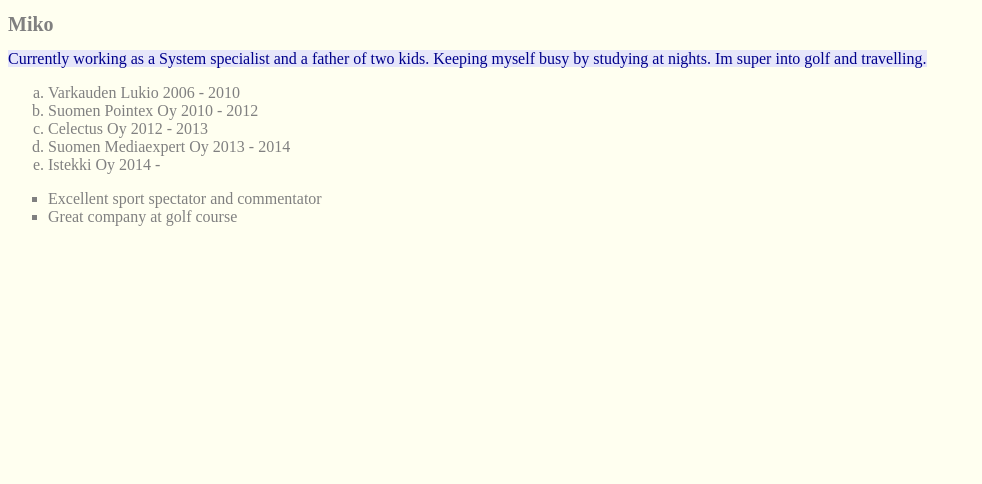
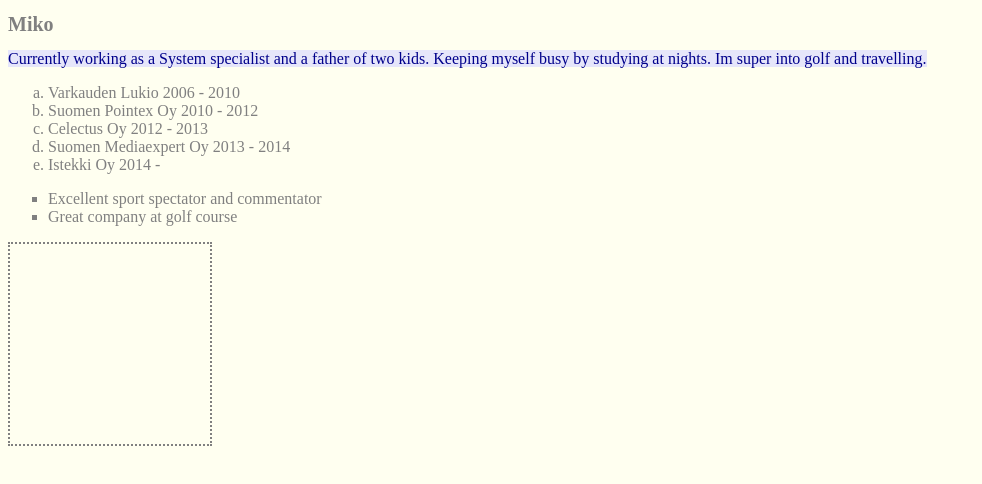
Before and after one commit to s0rr0/s0rr0.github.io, a plain HTML site: page index.html in a window 1280 px wide. Shown: the whole page, without its empty margins (0-982 px from the left). Drawn offline with Linux system fonts and the light colour scheme.

Commit message:
Update index.html

```diff
--- a/index.html
+++ b/index.html
@@ -25,7 +25,7 @@
    <li>Excellent sport spectator and commentator</li>
     <li>Great company at golf course</li>
     </ul>
-    <div></div>
+    <div class="profile-img"></div>
 
 
     </body>
```
